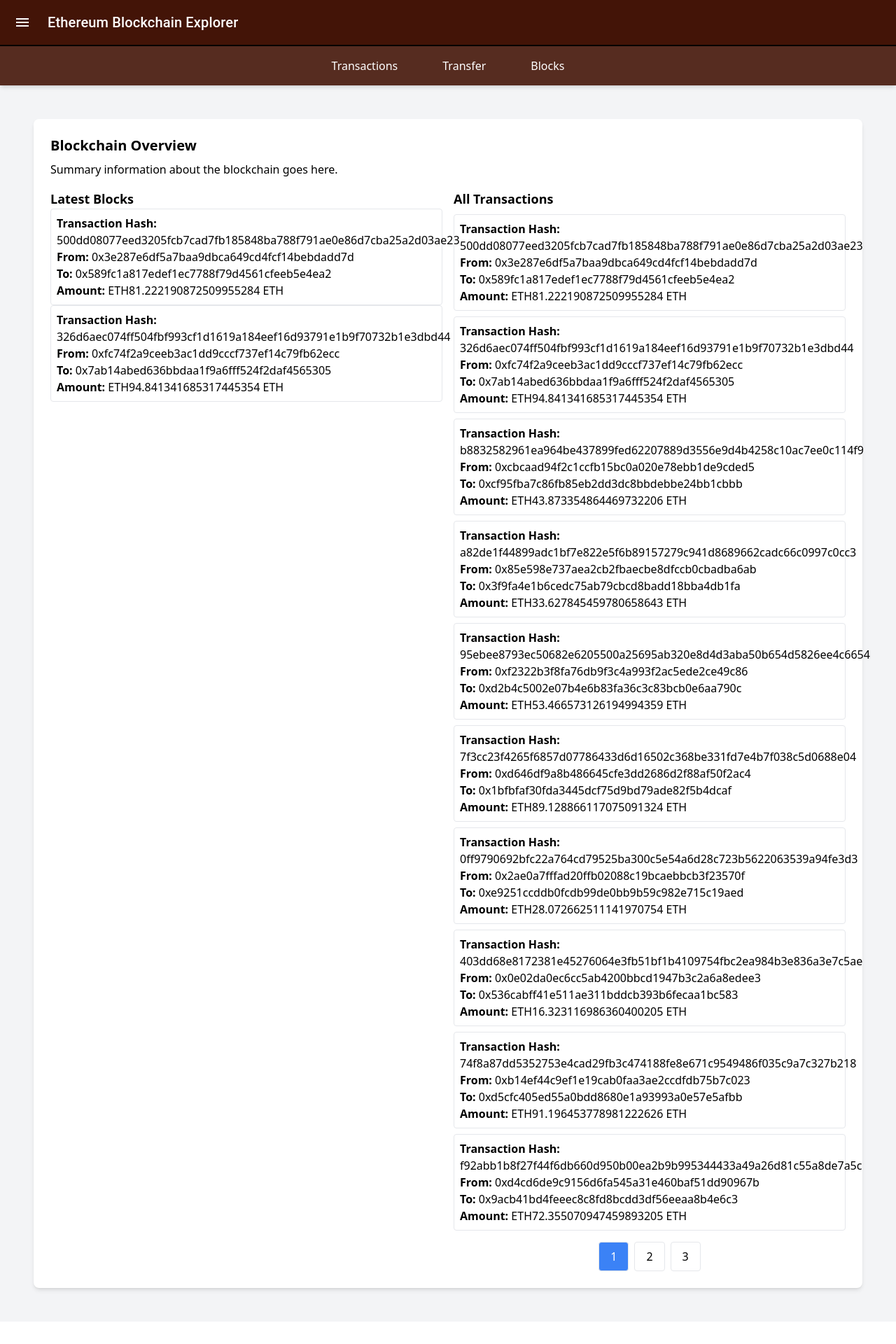
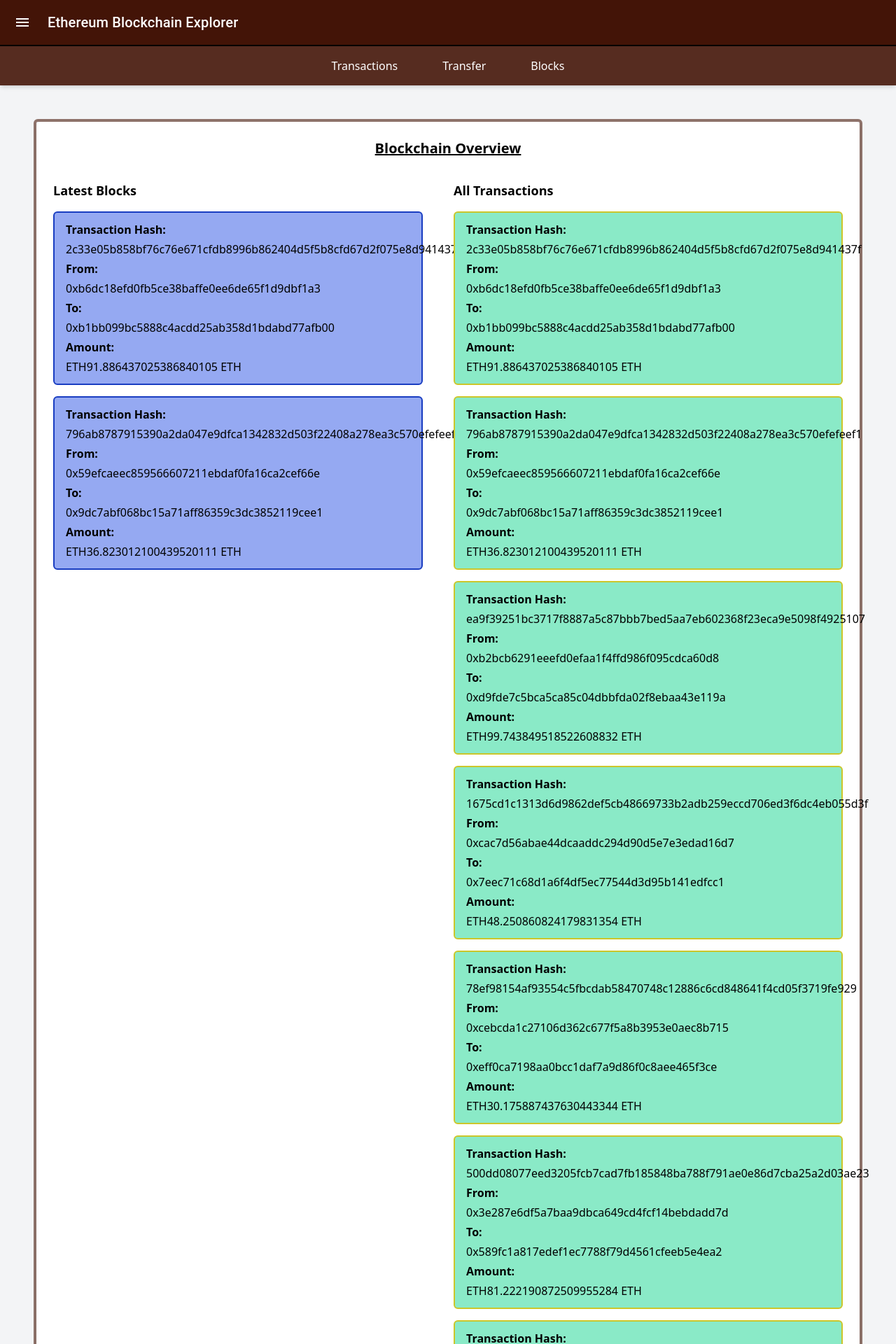
Before and after one commit to PrayagTandon/Front-End, a React (Vite) app in the folder ethereum-blockchain-explorer/: page /transactions in a window 1280 px wide. Shown: the top 1920 px of the page at 70% size. Before the commit the page ends 1888 px from the top, so only its background shows below. Built offline with nearby package versions, Linux system fonts and the light colour scheme.

Commit message:
Developmement Complete

```diff
--- a/ethereum-blockchain-explorer/src/components/Dashboard.jsx
+++ b/ethereum-blockchain-explorer/src/components/Dashboard.jsx
@@ -10,7 +10,7 @@
 
     useEffect(() => {
         // Fetch mock Ethereum data on mount
-        const mockData = generateMockEthereumData(25);
+        const mockData = generateMockEthereumData(20);
         setTransactions(mockData);
         setLatestBlocks(mockData.slice(0, 2)); // Show only the two latest blocks
     }, []);
@@ -24,16 +24,15 @@
     const availableAddresses = transactions.map((tx) => tx.from);
 
     return (
-        <div className="m-6 backdrop-blur-2xl">
-            <div className="bg-white rounded-lg shadow-md p-6 mb-6">
-                <h2 className="text-xl font-bold">Blockchain Overview</h2>
-                <p className="mt-2">Summary information about the blockchain goes here.</p>
+        <div className="m-6 backdrop-blur-2xl border-4 border-[#8e726a] rounded-md">
+            <div className="bg-white rounded-lg shadow-md p-6">
+                <h2 className="text-xl font-bold text-center mb-8 underline">Blockchain Overview</h2>
                 <div className="grid grid-cols-2 gap-4 mt-4">
-                    <div>
-                        <h3 className="font-semibold text-lg">Latest Blocks</h3>
-                        <ul>
+                    <div className='w-[95%]'>
+                        <h3 className="font-semibold text-lg mb-4">Latest Blocks</h3>
+                        <ul className='flex flex-col gap-4'>
                             {latestBlocks.map((block, index) => (
-                                <li key={index} className="border p-2 rounded">
+                                <li key={index} className="border-2 rounded-md py-3 px-4 bg-[#95a9f2] border-[#193dc1] flex flex-col gap-1">
                                     <strong>Transaction Hash:</strong> {block.transactionHash} <br />
                                     <strong>From:</strong> {block.from} <br />
                                     <strong>To:</strong> {block.to} <br />
--- a/ethereum-blockchain-explorer/src/components/MockData.js
+++ b/ethereum-blockchain-explorer/src/components/MockData.js
@@ -2,7 +2,7 @@
 import CryptoJS from 'crypto-js';
 
 // Function to generate 50 mock Ethereum transactions
-export const generateMockEthereumData = (num = 25) => {
+export const generateMockEthereumData = (num = 20) => {
     const mockData = [];
 
     for (let i = 0; i < num; i++) {
--- a/ethereum-blockchain-explorer/src/components/Transactions.jsx
+++ b/ethereum-blockchain-explorer/src/components/Transactions.jsx
@@ -2,7 +2,7 @@
 
 const Transactions = ({ transactions }) => {
     const [currentPage, setCurrentPage] = useState(1);
-    const transactionsPerPage = 10;
+    const transactionsPerPage = 8;
 
     // Calculate the current transactions to display based on pagination
     const indexOfLastTransaction = currentPage * transactionsPerPage;
@@ -19,10 +19,10 @@
 
     return (
         <div>
-            <h3 className="font-semibold text-lg mb-2">All Transactions</h3>
-            <ul>
+            <h3 className="font-semibold text-lg mb-4">All Transactions</h3>
+            <ul className='flex flex-col gap-4'>
                 {currentTransactions.map((tx, index) => (
-                    <li key={index} className="border p-2 rounded mb-2">
+                    <li key={index} className="border-2 rounded-md py-3 px-4 bg-[#8aeac7] border-[#ccc62a] flex flex-col gap-1">
                         <strong>Transaction Hash:</strong> {tx.transactionHash} <br />
                         <strong>From:</strong> {tx.from} <br />
                         <strong>To:</strong> {tx.to} <br />
@@ -37,7 +37,7 @@
                     <button
                         key={number + 1}
                         onClick={() => handlePageChange(number + 1)}
-                        className={`px-4 py-2 mx-1 border rounded ${currentPage === number + 1 ? 'bg-blue-500 text-white' : 'bg-white text-black'}`}
+                        className={`px-4 py-2 mx-1 border rounded-lg ${currentPage === number + 1 ? 'bg-blue-800 cursor-pointer text-white' : 'bg-white text-black'}`}
                     >
                         {number + 1}
                     </button>
--- a/ethereum-blockchain-explorer/src/components/Transfer.jsx
+++ b/ethereum-blockchain-explorer/src/components/Transfer.jsx
@@ -10,11 +10,11 @@
     const handleSubmit = (e) => {
         e.preventDefault();
         const newTransaction = {
-            transactionHash: CryptoJS.SHA256(faker.datatype.uuid()).toString(),
+            transactionHash: CryptoJS.SHA256(faker.string.uuid()).toString(),
             from: fromAddress,
             to: toAddress,
             amount: `${amount} ETH`,
-            gasUsed: faker.datatype.number({ min: 21000, max: 500000 }),
+            gasUsed: faker.number.float({ min: 21000, max: 500000 }),
             timestamp: new Date().toISOString(),
         };
         addNewTransaction(newTransaction);
@@ -22,7 +22,7 @@
     };
 
     return (
-        <form onSubmit={handleSubmit} className="border p-4 rounded-lg bg-gray-50">
+        <form onSubmit={handleSubmit} className="border-2 border-orange-700 p-4 rounded-lg bg-gray-50 mt-8">
             <h3 className="font-semibold text-lg mb-2">Create New Transfer</h3>
 
             <div className="mb-4">
@@ -70,7 +70,7 @@
                 />
             </div>
 
-            <button type="submit" className="bg-blue-500 text-white px-4 py-2 rounded-md shadow">
+            <button type="submit" className="bg-[#036642] text-white px-4 py-2 rounded-md shadow-lg hover:bg-[#1c7555] cursor-pointer">
                 Transfer
             </button>
         </form>
```
